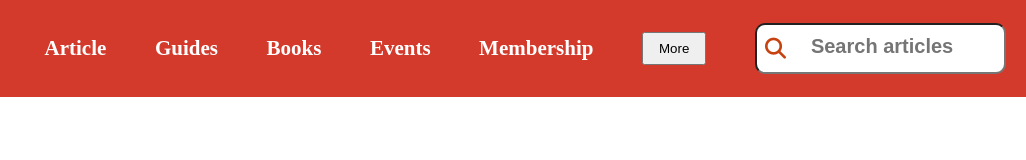
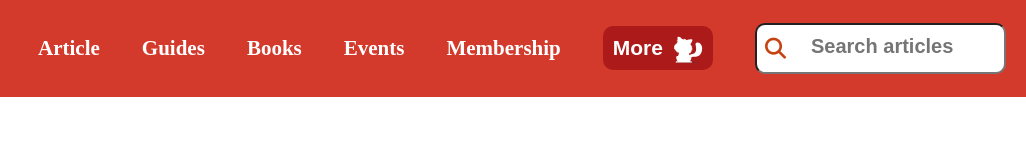
Before and after one commit to IjayAbby/Design-Teardown, a plain HTML site: page index.html in a window 1280 px wide. Shown: the full height of the page, 254-1280 px from the left. Drawn offline with Linux system fonts and the light colour scheme.

Commit message:
add svg image change background color of button add hover to the list items

```diff
--- a/assests/style.css
+++ /dev/null
@@ -1,64 +0,0 @@
-* {
-    margin: 0;
-    padding: 0;
-    box-sizing: border-box;
-}
-
-ul {
-    list-style: none;
-}
-
-a {
-    text-decoration: none;
-}
-
-.flex {
-    display: flex;
-}
-
-/* navigation */
-
-nav {
-    background-color: #d33a2c;
-
-}
-
-.logo {
-    width: 250px;
-}
-
-.nav-links {
-    justify-content: space-between;
-    align-items: center;
-    font-weight: bold;
-    font-size: 21px;
-}
-
-.nav-links a {
-    color: #fff;
-}
-
-input {
-    margin-right: 20px;
-    padding: 16px 16px 16px 54px;
-    border-radius: 10px;
-}
-
-.nav-button {
-    padding: 7px 15px 7px 15px;
-}
-
-.search {
-    position: absolute;
-    top: 38px;
-    margin-left: 10px;
-}
-
-.fa-search {
-    color: #c74211;
-}
-
-::placeholder {
-    font-size: 20px;
-    font-weight: bold;
-  }
--- /dev/null
+++ b/assets/style.css
@@ -0,0 +1,88 @@
+* {
+  margin: 0;
+  padding: 0;
+  box-sizing: border-box;
+}
+
+ul {
+  list-style: none;
+}
+
+a {
+  text-decoration: none;
+}
+
+.flex {
+  display: flex;
+}
+
+/* navigation */
+
+nav {
+  background-color: #d33a2c;
+}
+
+.logo {
+  width: 250px;
+}
+
+.nav-links {
+  justify-content: space-between;
+  align-items: center;
+  font-weight: bold;
+  font-size: 21px;
+}
+
+.nav-links a {
+  color: #fff;
+}
+
+.hover:hover {
+  background-color: rgb(173, 26, 26);
+  padding: 10px 10px;
+  border-radius: 10px;
+  width: 15px;
+}
+input {
+  margin-right: 20px;
+  padding: 16px 16px 16px 54px;
+  border-radius: 10px;
+}
+
+.nav-button {
+  background-color: rgb(173, 26, 26);
+  padding: 10px 30px;
+  position: relative;
+  font-size: 21px;
+  font-weight: bold;
+  color: #fff;
+  border-radius: 10px;
+  border: none;
+  /* justify-content: flex-end; */
+}
+.nav-button span{
+  position: relative;
+  right: 20px;
+}
+
+.button-image {
+  position: absolute;
+  width: 30px;
+  margin-bottom: 100px;
+  margin-left: 40px;
+}
+
+.search {
+  position: absolute;
+  top: 38px;
+  margin-left: 10px;
+}
+
+.fa-search {
+  color: #c74211;
+}
+
+::placeholder {
+  font-size: 20px;
+  font-weight: bold;
+}
--- a/index.html
+++ b/index.html
@@ -5,21 +5,24 @@
     <meta charset="UTF-8">
     <meta name="viewport" content="width=, initial-scale=1.0">
     <title>Smashing Magazine</title>
-    <link rel="stylesheet" href="./assests/style.css">
+    <link rel="stylesheet" href="./assets/style.css">
     <script src="https://kit.fontawesome.com/7940b5dc55.js" crossorigin="anonymous"></script>
 </head>
 
 <body>
     <nav>
         <ul class="nav-links flex">
-            <li><a href=""><img class="logo" src="./images/logo--full.svg" alt="logo"></a></li>
-            <li><a href="">Article</a> </li>
-            <li><a href="">Guides</a> </li>
-            <li><a href="">Books</a> </li>
-            <li><a href="">Events</a> </li>
-            <li><a href="">Membership</a> </li>
+            <li><a href=""><img class="logo" src="assets/images/logo--full.svg" alt="logo"></a></li>
+            <li><a class="hover" href="">Article</a> </li>
+            <li><a class="hover" href="">Guides</a> </li>
+            <li><a class="hover" href="">Books</a> </li>
+            <li><a class="hover" href="">Events</a> </li>
+            <li><a class="hover" href="">Membership</a> </li>
             <li>
-                <button class="nav-button">More</button>
+                <button class="nav-button flex">
+                    <span>More</span>
+                    <img class="button-image"src="assets/images/button-cat.svg" alt="">
+                </button>
             </li>
             <li>
                 <input class="flex" type="search" placeholder="Search articles">
```
Also changed, not shown: assets/images/bird-in-cage.svg (renamed from images/bird-in-cage.svg), assets/images/blessing-krofegha-200x200.jpg (renamed from images/blessing-krofegha-200x200.jpg), assets/images/button-cat.svg (added), assets/images/cat.png (renamed from images/cat.png), assets/images/catch.png (renamed from images/catch.png), assets/images/hardcover-book.png (renamed from images/hardcover-book.png), assets/images/logo--full.svg (renamed from images/logo--full.svg), assets/images/logo.svg (renamed from images/logo.svg), assets/images/menu-cat.svg (renamed from images/menu-cat.svg), assets/images/paulboag-200x200.jpg (renamed from images/paulboag-200x200.jpg), assets/images/screenshot.png (renamed from images/screenshot.png), assets/images/singing-barista.svg (renamed from images/singing-barista.svg), assets/images/thomas-bohm-200x200.png (renamed from images/thomas-bohm-200x200.png), assets/images/vitaly-friedman.jpg (renamed from images/vitaly-friedman.jpg).
